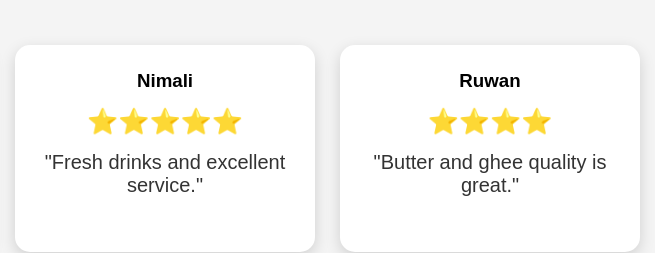
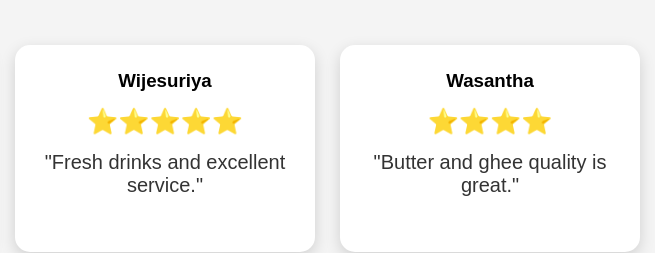
Before and after one commit to dstrawanalanka-eng/dst-rawana-lanka, a plain HTML site: page index.html in a window 1280 px wide. Shown: the part 9052-9305 px from the top of the page, 475-1130 px from the left. Drawn offline with Linux system fonts and the light colour scheme; a script that the page names is missing.

Commit message:
Add files via upload

```diff
--- a/index.html
+++ b/index.html
@@ -471,7 +471,7 @@ target="_blank">
 
 <div class="review-card">
 
-<h3>Nimali</h3>
+<h3>Wijesuriya</h3>
 
 <p class="stars">
 ⭐⭐⭐⭐⭐
@@ -487,7 +487,7 @@ target="_blank">
 
 <div class="review-card">
 
-<h3>Ruwan</h3>
+<h3>Wasantha</h3>
 
 <p class="stars">
 ⭐⭐⭐⭐
```
